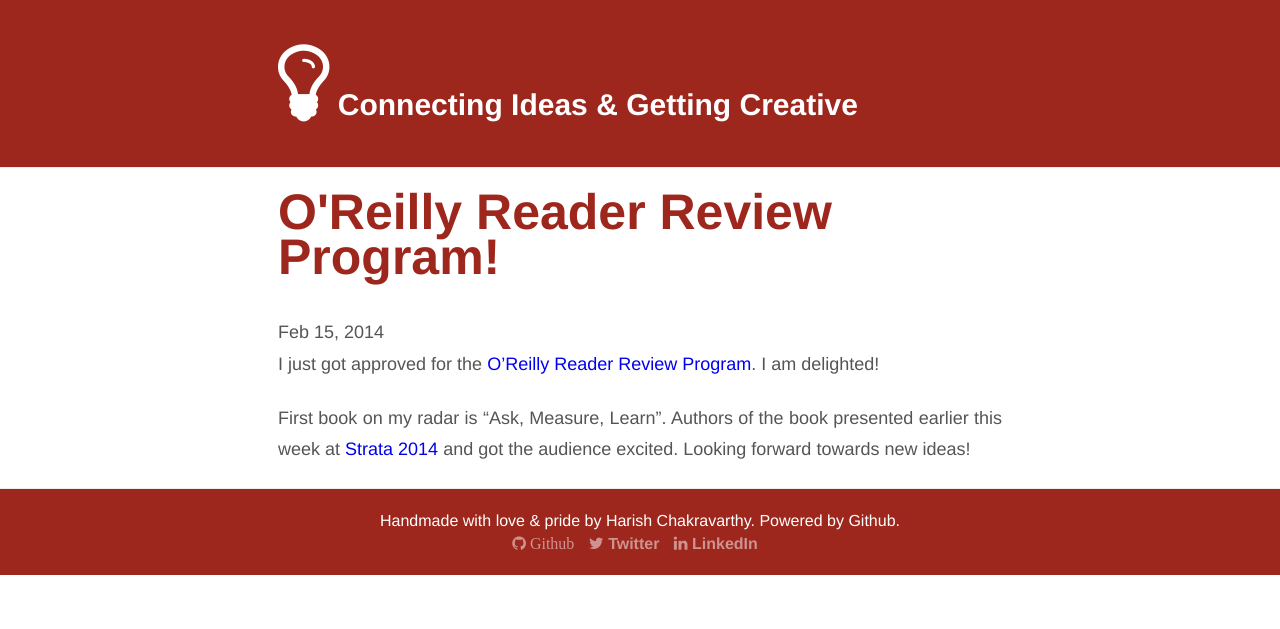
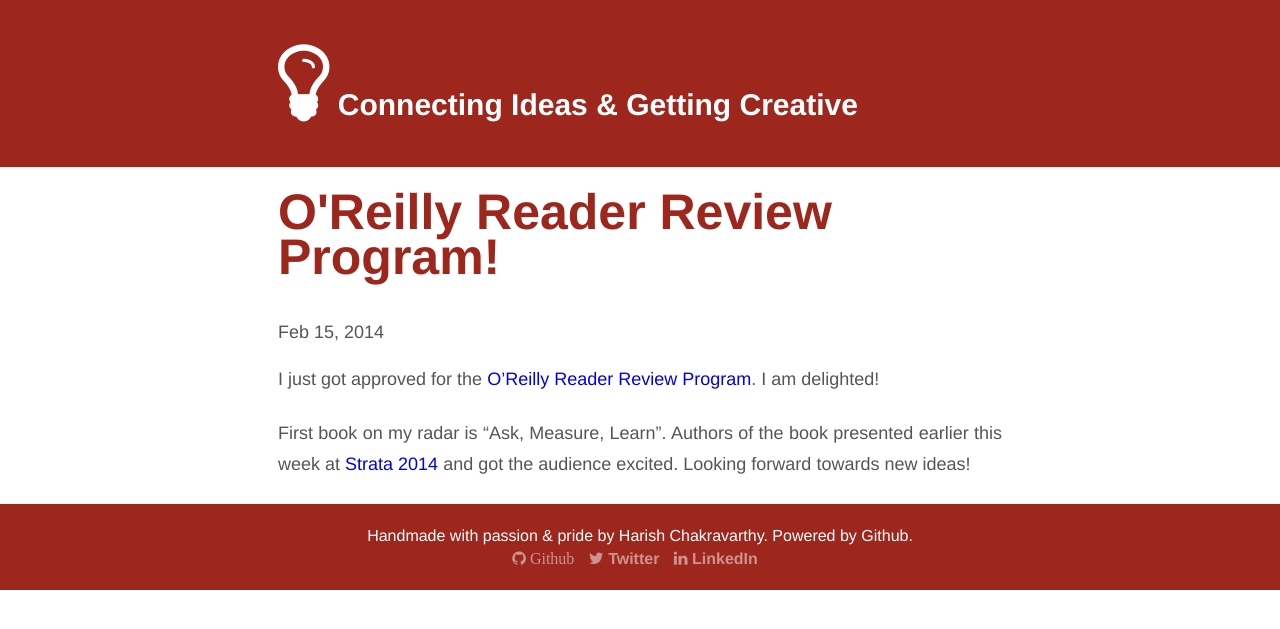
Before and after one commit to harishvc/harishvc.github.io, a Jekyll site: the page built from _posts/2014-02-15-oreilly-reader-review-program.md, in a window 1280 px wide. Shown: the top 629 px of the page. Built offline with Jekyll 4.4.1, drawn with Linux system fonts in a browser that asks for light colours; some web fonts are replaced; Markdown is read by kramdown in place of the engine named in the settings.

Commit message:
fix validation errors

```diff
--- a/_layouts/default.html
+++ b/_layouts/default.html
@@ -39,7 +39,7 @@
 
     {% unless page.no_footer %}
     <footer>
-            <div class="contained text-center">Handmade with love &amp; pride by Harish Chakravarthy. Powered by Github.</br>
+            <div class="contained text-center">Handmade with passion &amp; pride by Harish Chakravarthy. Powered by Github.<br/>
                 <span style="padding-right:10px;white-space: nowrap"><a href="http://github.com/harishvc/"><i class="fa fa-github"> Github</i></a></span>
                 <span style="padding-right:10px;white-space: nowrap"><a href="http://twitter.com/harishvc/"><i class="fa fa-twitter"></i> Twitter</a></span>
                 <span style="padding-right:10px;white-space: nowrap"><a href="http://linkedin.com/in/harishvc/"><i class="fa fa-linkedin"></i> LinkedIn</a></span>
--- a/_layouts/post.html
+++ b/_layouts/post.html
@@ -7,12 +7,10 @@
      <div class="post">
       {% unless page.photo_url %}
        <h1>{{ page.title }}</h1>
-    <info datetime="{{ page.date | date: "%Y-%m-%d" }}">
-      {{ page.date | date: "%b %d, %Y" }}
-    </info>
+       <div class="datetime=" style="padding-bottom:15px">{{ page.date | date: "%b %d, %Y" }}</div>
        {% endunless %}
        <div class="body">{{ content }}</div>
-    <div class="breaker"></div>
      </div>
     </div>
+ </section>
 </div>
```
Lines whose indentation alone changed are shown as unchanged.
